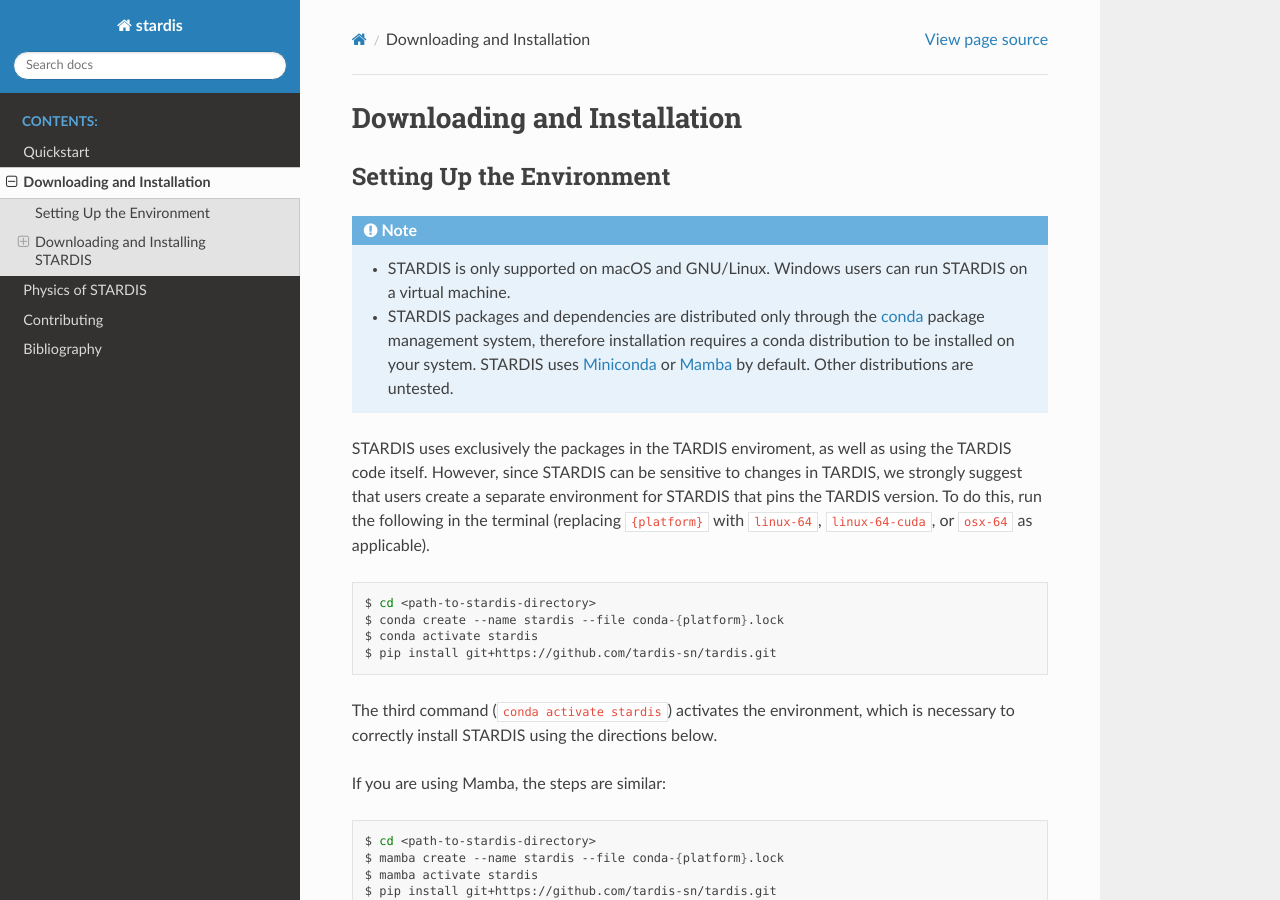
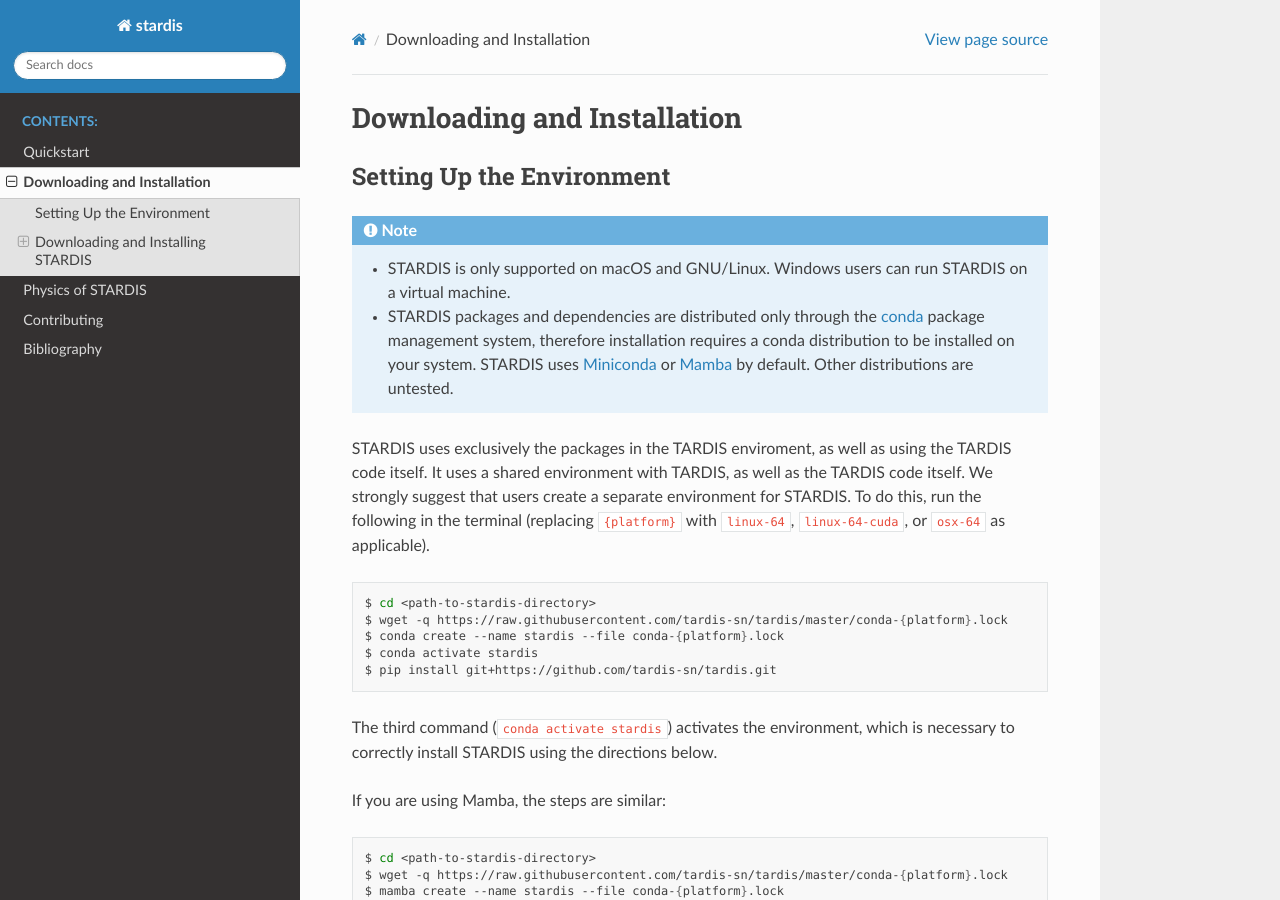
Before and after one commit to tardis-sn/stardis, a Sphinx documentation site: the page built from docs/installation.rst, in a window 1280 px wide and 900 px high. Built offline with Sphinx 7.4.7 and the Read the Docs theme 2.0.0, drawn with Linux system fonts in a browser that asks for light colours; the version number could not be read and is left out.

Commit message:
update installation instructions and small changes in physics_of_stardis (#193)
* update installation instructions and small changes in physics_of_stardis

* cleanup quickstart

* update depth point description

* further basic stardis explanation

```diff
--- a/docs/installation.rst
+++ b/docs/installation.rst
@@ -14,15 +14,16 @@
    * STARDIS packages and dependencies are distributed only through the `conda <https://docs.conda.io/en/latest/>`__ package management system, therefore installation requires a conda distribution to be installed on your system. STARDIS uses `Miniconda <https://conda.io/projects/conda/en/latest/user-guide/install/index.html>`__ or `Mamba <https://mamba.readthedocs.io/en/latest/installation.html>`__ by default. Other distributions are untested.
 
 STARDIS uses exclusively the packages in the TARDIS enviroment, as well
-as using the TARDIS code itself. However, since STARDIS can be sensitive
-to changes in TARDIS, we strongly suggest that users create a separate
-environment for STARDIS that pins the TARDIS version. To do this, run
+as using the TARDIS code itself. It uses a shared environment with TARDIS,
+as well as the TARDIS code itself. We strongly suggest that users create a separate
+environment for STARDIS. To do this, run
 the following in the terminal (replacing ``{platform}`` with
 ``linux-64``, ``linux-64-cuda``, or ``osx-64`` as applicable).
 
 .. code-block:: bash
 
    $ cd <path-to-stardis-directory>
+   $ wget -q https://raw.githubusercontent.com/tardis-sn/tardis/master/conda-{platform}.lock
    $ conda create --name stardis --file conda-{platform}.lock
    $ conda activate stardis
    $ pip install git+https://github.com/tardis-sn/tardis.git
@@ -35,6 +36,7 @@
 .. code-block:: bash
 
    $ cd <path-to-stardis-directory>
+   $ wget -q https://raw.githubusercontent.com/tardis-sn/tardis/master/conda-{platform}.lock
    $ mamba create --name stardis --file conda-{platform}.lock
    $ mamba activate stardis
    $ pip install git+https://github.com/tardis-sn/tardis.git
--- a/docs/physics/physics_of_stardis.rst
+++ b/docs/physics/physics_of_stardis.rst
@@ -6,7 +6,7 @@
 Model and Plasma
 ================
 
-STARDIS breaks down the stellar atmosphere into spherical shells as shown below and approximates that the plasma state is uniform throughout each shell. We rely on the MARCS code, a code that generates models of stellar atmospheres, to determine the temperatures, elemental abundances, and densities in each shell. The existing TARDIS plasma infrastructure determines the rest of the plasma state, namely the excitation and ionization properties and transition rates.
+STARDIS assumes that the stellar atmosphere is spherically symmetric. It solves the state of the plasma at specific depth points throughout the atmosphere, as shown below, before moving light through the plasma. STARDIS ingests a model atmosphere from a third party such as the MARCS code, a code that generates models of stellar atmospheres, to initialize the temperatures, chemical abundances, and densities at each depth point. The code then determines the rest of the plasma, namely the states of the chemicals that compose the plasma, and uses that to understand how the plasma interacts with light.
 
 .. image:: media/model_and_plasma-1.png
    :width: 500 px
@@ -22,7 +22,7 @@
 Opacity Sources
 ---------------
 
-The first four of these interactions are called continuum interactions, as they affect light at a large range of frequencies. Line interactions, on the other hand, only occur with light around specific frequencies, corresponding to the electron’s jump in energy. These are called *resonant frequencies*.
+The first four of these interactions are called continuum interactions, as they affect light at a large range of frequencies. Line interactions, on the other hand, only occur with light around specific frequencies, corresponding to difference in potential energy of an electron before and after it transitions between states. These are called *resonant frequencies*.
 
 ^^^^^^^^^^^^^^^^^^^^^
 Bound-Free Absorbtion
```
Also changed, not shown: docs/quickstart/quickstart.ipynb.
